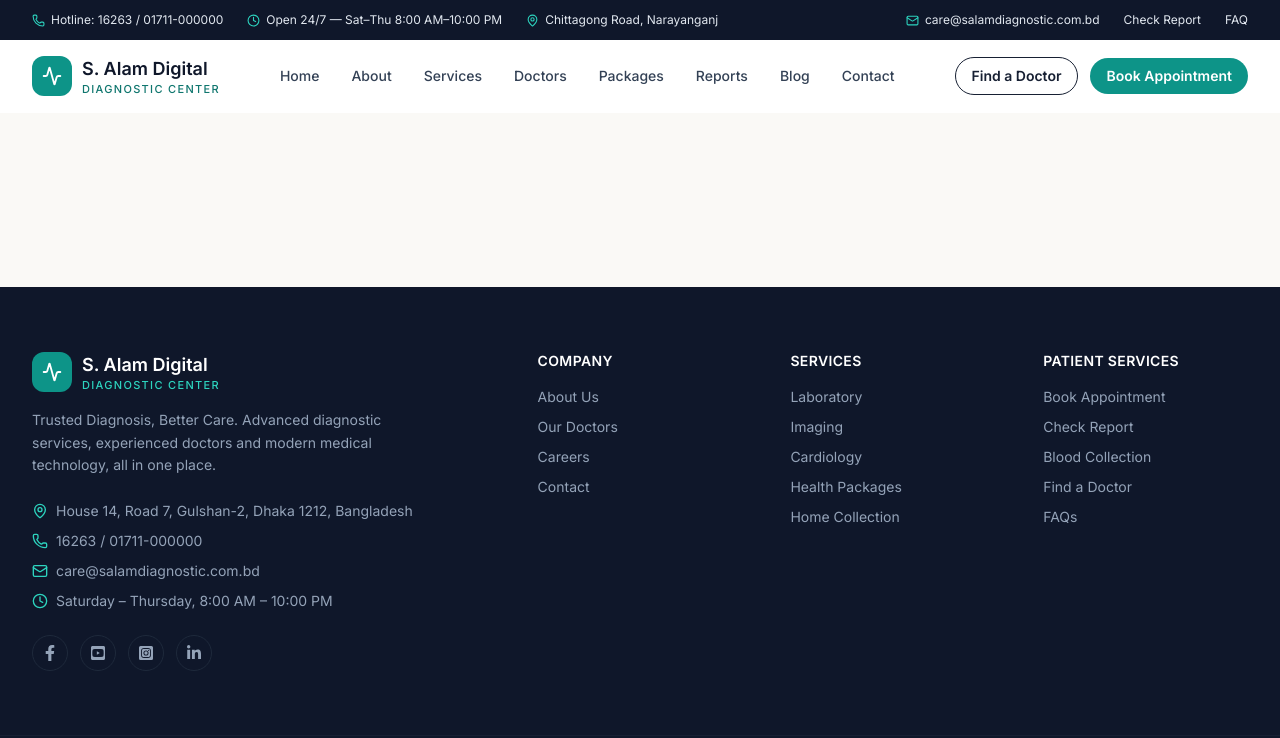
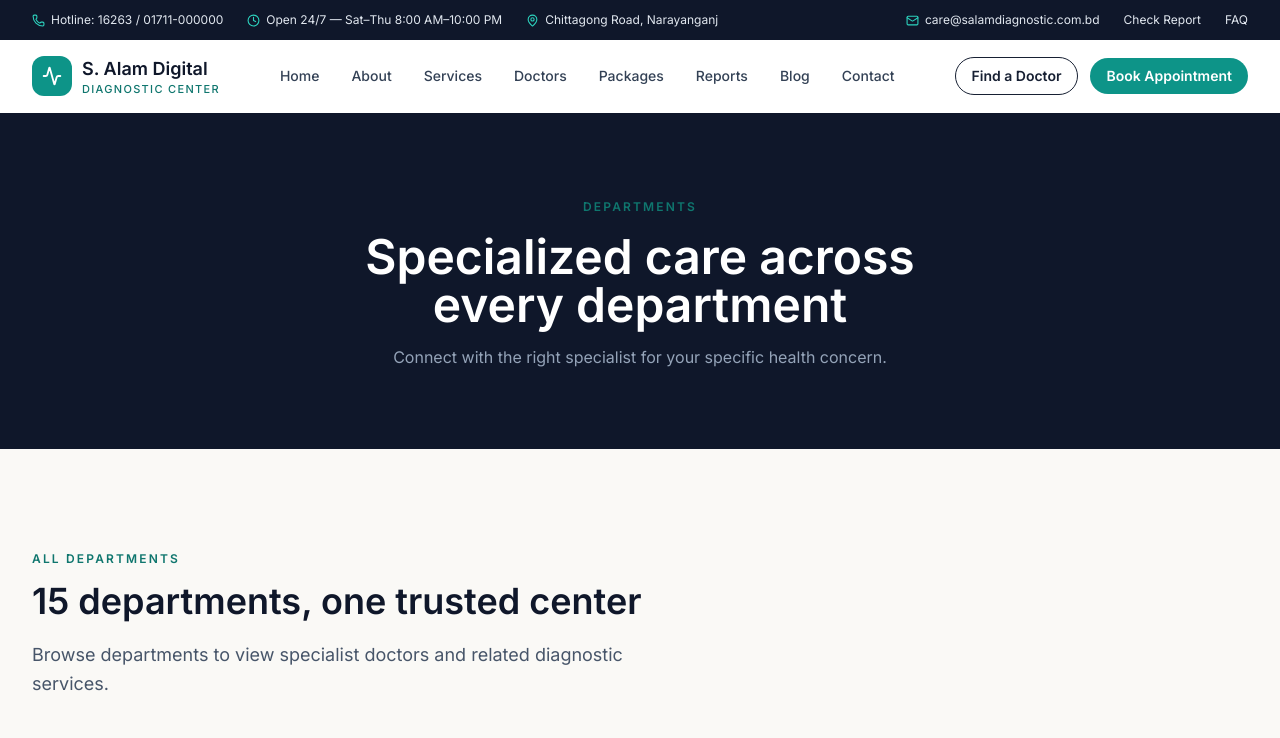
Before and after one commit to Mostofa-zaman/Diognostic, a Next.js app: page /departments in a window 1280 px wide. Shown: the top 738 px of the page. Built offline with nearby package versions, Linux system fonts and the light colour scheme.

Commit message:
feat(departments/page.jsx): add departments page with metadata

```diff
--- a/src/app/(pages)/departments/page.jsx
+++ b/src/app/(pages)/departments/page.jsx
@@ -1,8 +1,17 @@
+import DepartmentsHero from "@/components/departmentsPage/DepartmentHero";
+import DepartmentsList from "@/components/departmentsPage/DepartmentsList";
 
+export const metadata = {
+  title: "Departments",
+  description:
+    "Explore all 15 medical departments at S. Alam Digital Diagnostic Center, from cardiology to pathology.",
+};
 
 export default function DepartmentsPage() {
   return (
     <>
+    <DepartmentsHero/>
+    <DepartmentsList/>
 
     </>
   )
```
